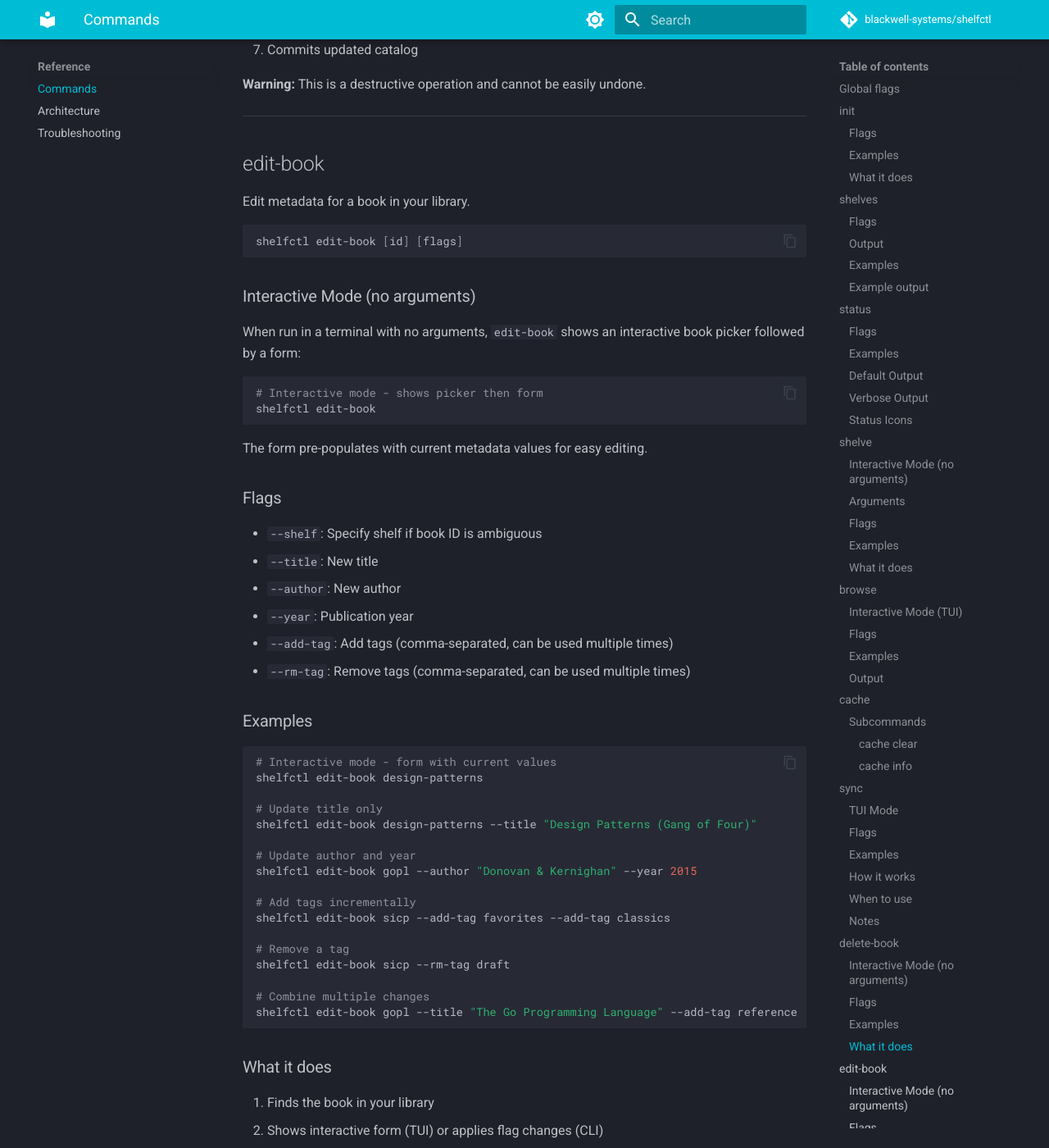
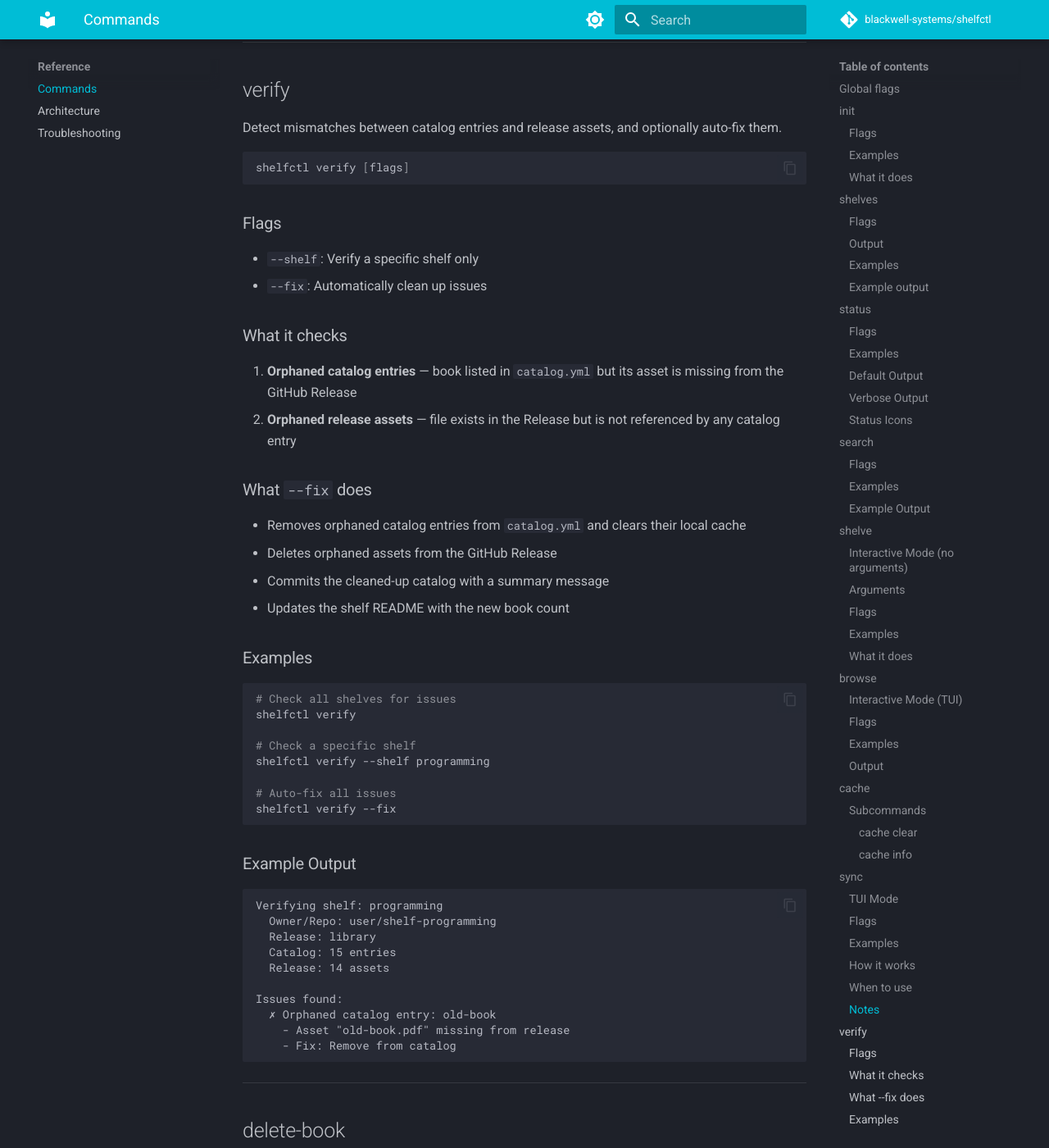
Before and after one commit to blackwell-systems/shelfctl, an MkDocs documentation site: the page built from docs/reference/commands.md, in a window 1280 px wide and 1400 px high, scrolled down 12398 px. Shown: the whole window at 82% size. Built offline with MkDocs 1.6.1 and Material for MkDocs 9.7.7, drawn with Linux system fonts in a browser that asks for light colours; comment, search, counter and statistics services are not loaded; some of the changed text lies outside the part shown.

Commit message:
Add search command and document verify command
New `shelfctl search` command for CLI full-text search across
title, author, and tags. Supports --tag, --format, --shelf,
and --json flags. Also adds missing verify command documentation
to commands.md.

````diff
--- a/docs/reference/commands.md
+++ b/docs/reference/commands.md
@@ -164,6 +164,55 @@ Total: 4 books, 3 cached (89 MiB), 1 modified
 | `✓` | Cached locally, matches remote |
 | `✗` | Cached locally, has local modifications |
 | `·` | Remote only, not cached |
+
+---
+
+## search
+
+Search books by title, author, or tags across all shelves.
+
+```bash
+shelfctl search <query> [flags]
+```
+
+### Flags
+
+- `--shelf`: Search within a specific shelf
+- `--tag`: Filter results by tag
+- `--format`: Filter by format (pdf, epub, ...)
+- `--json`: Output as JSON
+
+### Examples
+
+```bash
+# Full-text search across title, author, and tags
+shelfctl search "neural networks"
+
+# Search within a specific shelf
+shelfctl search golang --shelf programming
+
+# Combine search with tag filter
+shelfctl search "smith" --tag research
+
+# Filter by format
+shelfctl search --tag fiction --format epub
+
+# Machine-readable output
+shelfctl search "algorithms" --json
+```
+
+### Example Output
+
+```
+── programming  (3 matches)
+  design-patterns       Design Patterns [oop,architecture] ✓
+  sicp                  Structure and Interpretation [lisp,cs]
+  clean-code            Clean Code [craftsmanship] ✓
+
+3 result(s)
+```
+
+The `✓` mark indicates the book is cached locally.
 
 ---
 
@@ -518,6 +567,61 @@ shelfctl sync --all --shelf programming
 - Safe: catalog SHA256 always matches Release asset after sync
 - Commits once per shelf: "sync: update 3 books with local changes"
 - Silent for unmodified books when using `--all`
+
+---
+
+## verify
+
+Detect mismatches between catalog entries and release assets, and optionally auto-fix them.
+
+```bash
+shelfctl verify [flags]
+```
+
+### Flags
+
+- `--shelf`: Verify a specific shelf only
+- `--fix`: Automatically clean up issues
+
+### What it checks
+
+1. **Orphaned catalog entries** — book listed in `catalog.yml` but its asset is missing from the GitHub Release
+2. **Orphaned release assets** — file exists in the Release but is not referenced by any catalog entry
+
+### What `--fix` does
+
+- Removes orphaned catalog entries from `catalog.yml` and clears their local cache
+- Deletes orphaned assets from the GitHub Release
+- Commits the cleaned-up catalog with a summary message
+- Updates the shelf README with the new book count
+
+### Examples
+
+```bash
+# Check all shelves for issues
+shelfctl verify
+
+# Check a specific shelf
+shelfctl verify --shelf programming
+
+# Auto-fix all issues
+shelfctl verify --fix
+```
+
+### Example Output
+
+```
+Verifying shelf: programming
+  Owner/Repo: user/shelf-programming
+  Release: library
+  Catalog: 15 entries
+  Release: 14 assets
+
+Issues found:
+  ✗ Orphaned catalog entry: old-book
+    - Asset "old-book.pdf" missing from release
+    - Fix: Remove from catalog
+```
 
 ---
 
````
Also changed, not shown: README.md (+1 -0 lines), docs/development/changelog.md (+8 -0 lines), docs/guides/hub.md (+1 -0 lines), docs/index.md (+1 -0 lines), 2 other files.
